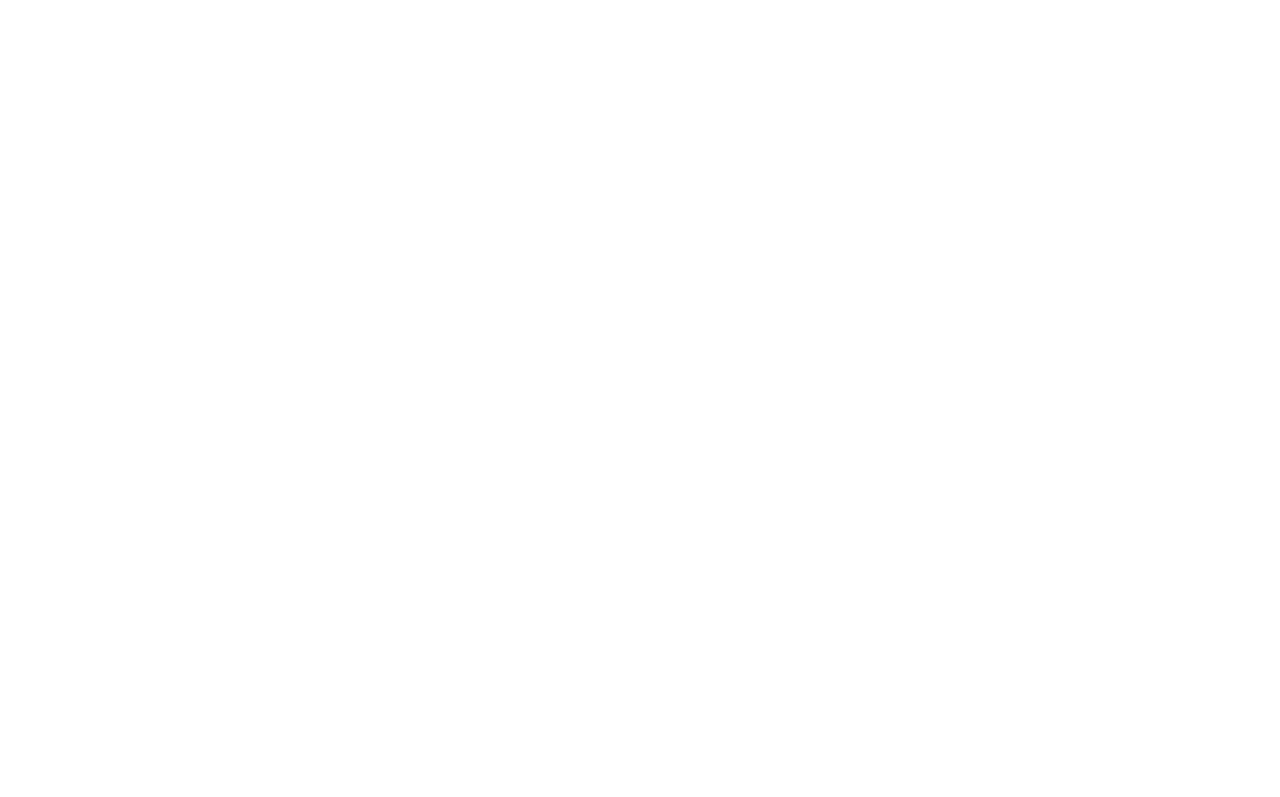
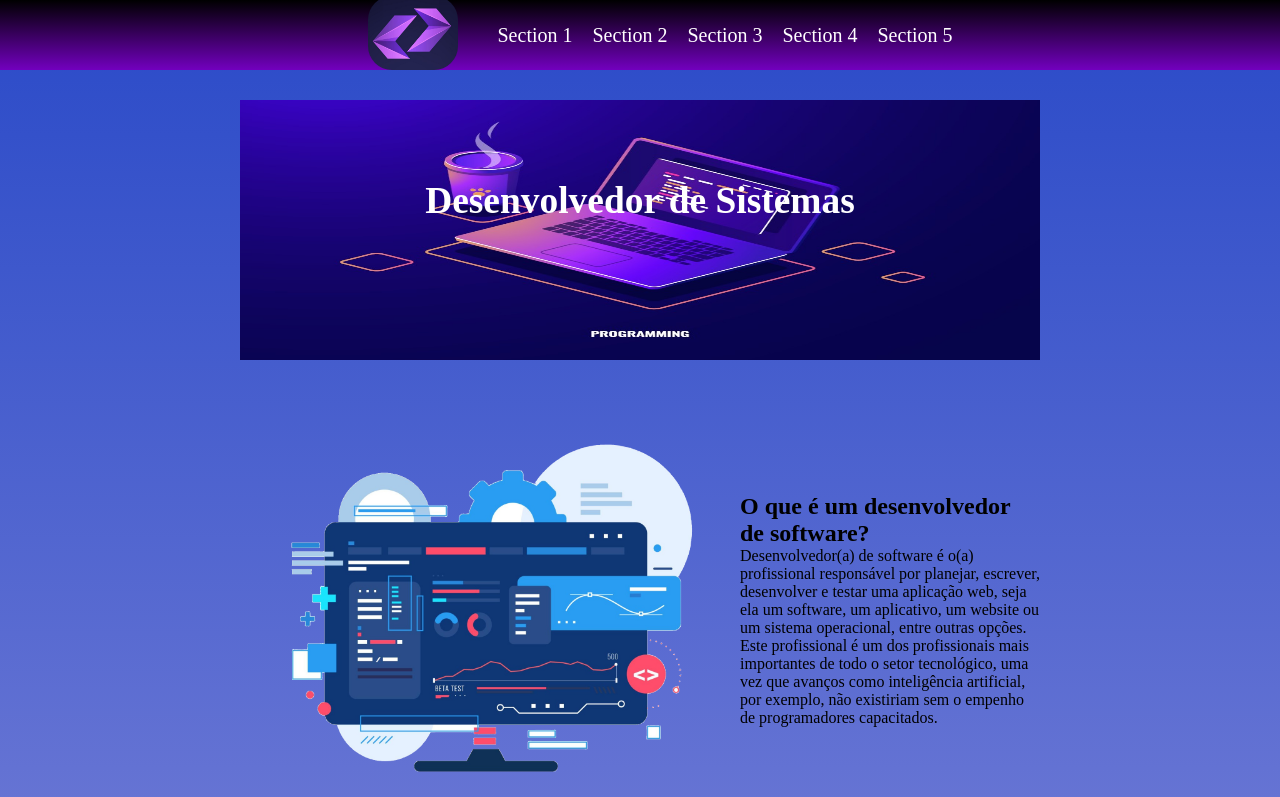
Before and after one commit to Rick-05/Site_TAP, a plain HTML site: page index.html in a window 1280 px wide. Shown: the top 797 px of the page. Drawn offline with Linux system fonts and the light colour scheme.

Commit message:
Site previamente criado

```diff
--- a/index.html
+++ b/index.html
@@ -9,16 +9,18 @@
 </head>
 <body>
     <header id="header">
+        <menu>
             <div class="logo">
-
+                <img class="img_logo" src="./images/logo.site2.png" alt="">
             </div>
-        <ul>
+            <ul class="ul_links">
                 <li>Section 1</li>
                 <li>Section 2</li>
                 <li>Section 3</li>
                 <li>Section 4</li>
                 <li>Section 5</li>
             </ul>
+        </menu>
     </header>
 
     <section class="section_principal">
@@ -26,38 +28,72 @@
             <div class="texto_principal">
                 <h1 class="h1_principal">Desenvolvedor de Sistemas</h1>
             </div>
-            <div class="img-principal">
-
-            </div>
+            <img src="./images/5f1a221e-23ca-45f3-b30d-0a64041e109d.jpg" alt="">
         </article>
     </section>
-
+    <main>
         <!--Section 01-->
         <section class="section01 geral_content">
             <img class="img_content" src="./images/fundo1.png" alt="">
             <div class="texto_content">
-            Lorem ipsum dolor sit amet consectetur adipisicing elit. Explicabo quibusdam architecto aspernatur ad sint non, doloremque, aliquam alias eum aperiam illo tempore atque. Excepturi, quidem in eos obcaecati rem at? Lorem ipsum, dolor sit amet consectetur adipisicing elit. Saepe beatae atque dolorum placeat dolores eaque quibusdam. Ex perspiciatis saepe rem, esse eveniet autem illum? Sit, eum! Velit ad nostrum dolorem. Lorem ipsum dolor, sit amet consectetur adipisicing elit. Aliquid sunt omnis quas ullam magnam et. Eaque ratione obcaecati, labore officiis id nulla, quasi aut voluptate, delectus quaerat accusantium minima? Nostrum.
+                <h2>
+                    O que é um desenvolvedor de software?
+                </h2>
+                Desenvolvedor(a) de software é o(a) profissional responsável por planejar, escrever, desenvolver e testar uma aplicação web, seja ela um software, um aplicativo, um website ou um sistema operacional, entre outras opções.
+
+                Este profissional é um dos profissionais mais importantes de todo o setor tecnológico, uma vez que avanços como inteligência artificial, por exemplo, não existiriam sem o empenho de programadores capacitados.
             </div>
         </section>
 
         <!--Section 02-->
         <section class="section02 geral_content">
+            <img class="img_content" src="./images/fundo2_img.png" alt="">
+            <div class="texto_content">
+                <h2>
+                    O que é um desenvolvedor de software?
+                </h2>
+                Desenvolvedor(a) de software é o(a) profissional responsável por planejar, escrever, desenvolver e testar uma aplicação web, seja ela um software, um aplicativo, um website ou um sistema operacional, entre outras opções.
 
+                Este profissional é um dos profissionais mais importantes de todo o setor tecnológico, uma vez que avanços como inteligência artificial, por exemplo, não existiriam sem o empenho de programadores capacitados.
+            </div>
         </section>
-
         <!--Section 03-->
         <section class="section03 geral_content">
+            <img class="img_content" src="./images/fundo3_img.png" alt="">
+            <div class="texto_content">
+                <h2>
+                    O que é um desenvolvedor de software?
+                </h2>
+                Desenvolvedor(a) de software é o(a) profissional responsável por planejar, escrever, desenvolver e testar uma aplicação web, seja ela um software, um aplicativo, um website ou um sistema operacional, entre outras opções.
 
+                Este profissional é um dos profissionais mais importantes de todo o setor tecnológico, uma vez que avanços como inteligência artificial, por exemplo, não existiriam sem o empenho de programadores capacitados.
+            </div>
         </section>
-
         <!--Section 04-->
         <section class="section04 geral_content">
+            <img class="img_content" src="./images/fund4_img.png" alt="">
+            <div class="texto_content">
+                <h2>
+                    Front-end
+                </h2>
+            Programação front-end é toda aquela que envolve a parte visível de um site; toda a parte com a qual o usuário pode interagir. Em outras palavras, sua interface externa.
+            Um desenvolvedor front-end é aquele responsável por dominar as linguagens de programação voltadas à interface gráfica de tudo que é apresentado pelo navegador.
+            As principais linguagens front-end são HTML, CSS e JavaScript, mas as bibliotecas também são muito populares entre estes profissionais. Entre elas, as mais populares são React, jQuery e Node.js
 
+            <h2>
+                Back-end
+            </h2>
+            <p>
+                Ao contrário de front-end, a programação back-end é aquela que envolve toda parte interna de um site, ou seja, tudo aquilo que diz respeito ao seu funcionamento e armazenamento de dados e informações.
+                Quando um usuário interage com o site, por exemplo, ele faz isso através de sua interface visível, mas todas as informações inseridas ali serão processadas por um servidor, ou armazenadas em um banco de dados, e é o desenvolvedor back-end quem está por trás de todos estes processos.
+                As principais linguagens de programação back-end são Python, Java, PHP e Ruby.
+            </p>
+            </div>
         </section>
-
         <!--Section 05-->
         <section class="section05 geral_content">
 
         </section>
+    </main>
 </body>
 </html>
--- a/styles/style.css
+++ b/styles/style.css
@@ -2,29 +2,62 @@
     margin: 0;
 }
 header#header{
-    display: none;
+    display: flex;
+    flex-direction: row;
+    justify-content: center;
+    align-items: center;
+    align-content: space-between;
+    height: 70px;
+    position: fixed;
+    background: linear-gradient(180deg, #000000 0%, #7200BE 100%);
+    width: calc(100vw);
+    color: #fff;
+}
+img.img_logo{
+    width: 90px;
+    height: 74px;
+    border-radius: 24px;
+}
+
+menu{
+    display: flex;
+    position: sticky;
+    align-items: center;
+    justify-content: center;
+    align-content: space-between;
+    width: 100%;
+}
+ul.ul_links{
+    display: flex;
+    flex-direction: row;
+    list-style-type: none;
+    gap: 20px;
+    font-size: 20px;
 }
 
 article{
-   height: 100vh;
+    padding-top: 100px;
+   height: 60%;
    display: flex;
+   text-align: center;
 }
 
 div.texto_principal{
     text-align: center;
-    height: 100%;
+    height: 200px;
     width: 100%;
     position: absolute;
-
     display: flex;
     align-items: center;
     justify-content: center;
-    font-size: 4em;
+    font-size: 2em;
 }
 
 section.section_principal img{
-    width: 100%;
-    max-height: 60%;
+    text-align: center;
+    width: 800px;
+    height: 260px;
+    margin: auto;
 }
 
 div.img-principal{
@@ -44,4 +77,19 @@ section.geral_content{
     display: flex;
     justify-content: center;
     align-items: center;
+    width: 800px;
+    margin: auto;
 }
+
+main{
+    width: 800px;
+    margin: auto;
+}
+
+body{
+    background: linear-gradient(180deg, #2A4AC8 0%, rgba(140, 69, 187, 0.3) 100%);
+}
+
+.section02{
+    flex-direction: row-reverse;
+}
```
Lines whose indentation alone changed are shown as unchanged.
